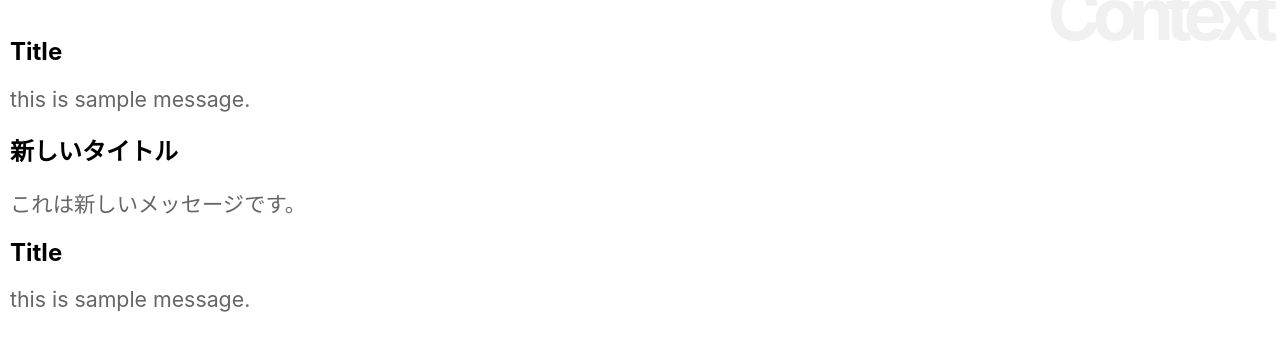
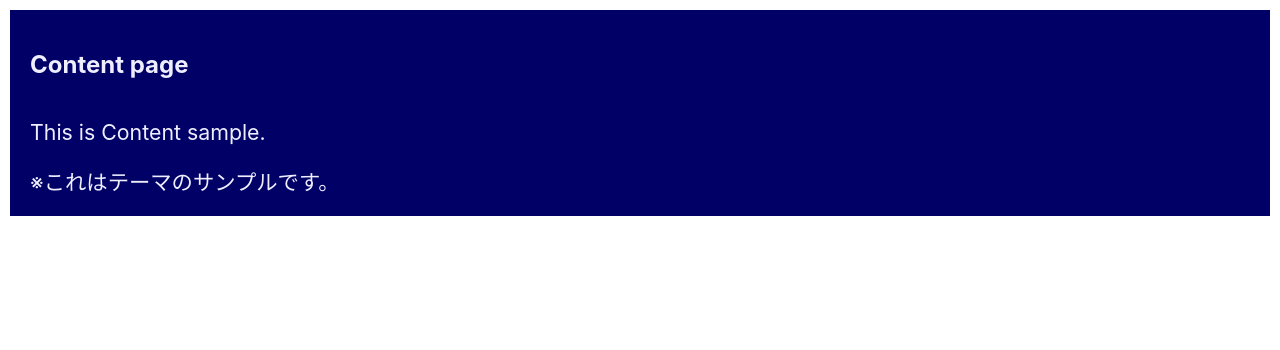
Before and after one commit to jackkitte/React_Next_Beginner, a React (Create React App) app: page / in a window 1280 px wide. Shown: the top 350 px of the page. Built offline with nearby package versions, Linux system fonts and the light colour scheme.

Commit message:
コンテキストでテーマを作る

```diff
--- a/src/App.js
+++ b/src/App.js
@@ -2,54 +2,53 @@
 import Rect from './Rect';
 import './App.css';
 
-let data = {
-  title: 'Title',
-  message: 'this is sample message.'
+let theme = {
+  light: {
+    backgroundColor: "#eef",
+    color: "#006",
+    padding: "10px",
+  },
+  dark: {
+    backgroundColor: "#006",
+    color: "#eef",
+    padding: "10px",
+  },
 };
-const SampleContext = React.createContext(data);
+const ThemeContext = React.createContext(theme.dark);
 
 class App extends Component {
-  newData= {
-    title: '新しいタイトル',
-    message: 'これは新しいメッセージです。'
-  };
+  static contextType = ThemeContext;
 
   render() {
     return (
-      <div>
-        <h1>Context</h1>
-        <Title />
-        <Message />
-        <SampleContext.Provider value={this.newData}>
-          <Title />
-          <Message />
-        </SampleContext.Provider>
-        <Title />
-        <Message />
+      <div style={this.context}>
+        <Title value="Content page" />
+        <Message value="This is Content sample." />
+        <Message value="※これはテーマのサンプルです。" />
       </div>
     );
   }
 }
 
 class Title extends Component {
-  static contextType = SampleContext;
+  static contextType = ThemeContext;
 
   render() {
     return (
       <div>
-        <h2>{this.context.title}</h2>
+        <h2 style={this.context}>{this.props.value}</h2>
       </div>
     );
   }
 }
 
 class Message extends Component {
-  static contextType = SampleContext;
+  static contextType = ThemeContext;
 
   render() {
     return (
       <div>
-        <p>{this.context.message}</p>
+        <p style={this.context}>{this.props.value}</p>
       </div>
     );
   }
```
